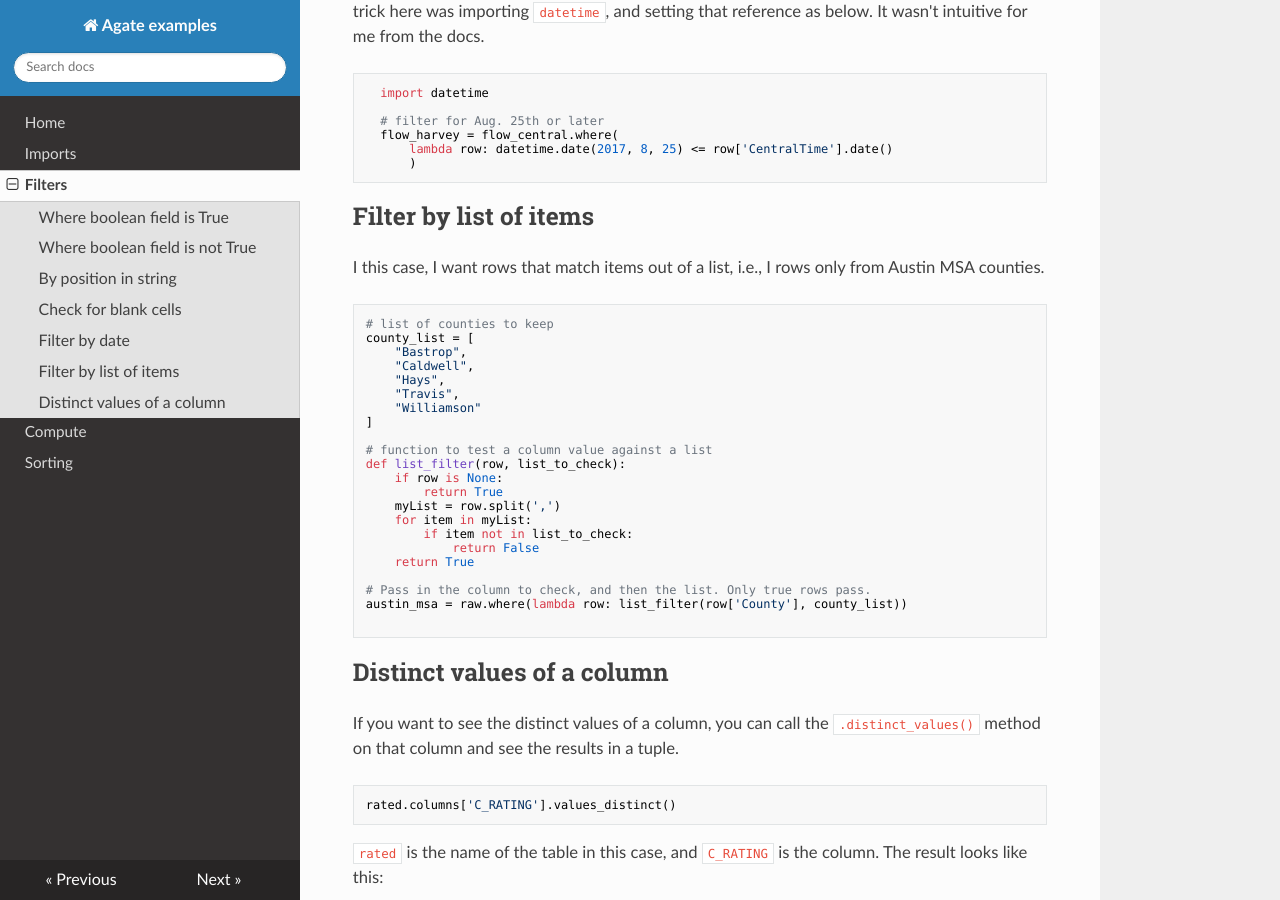
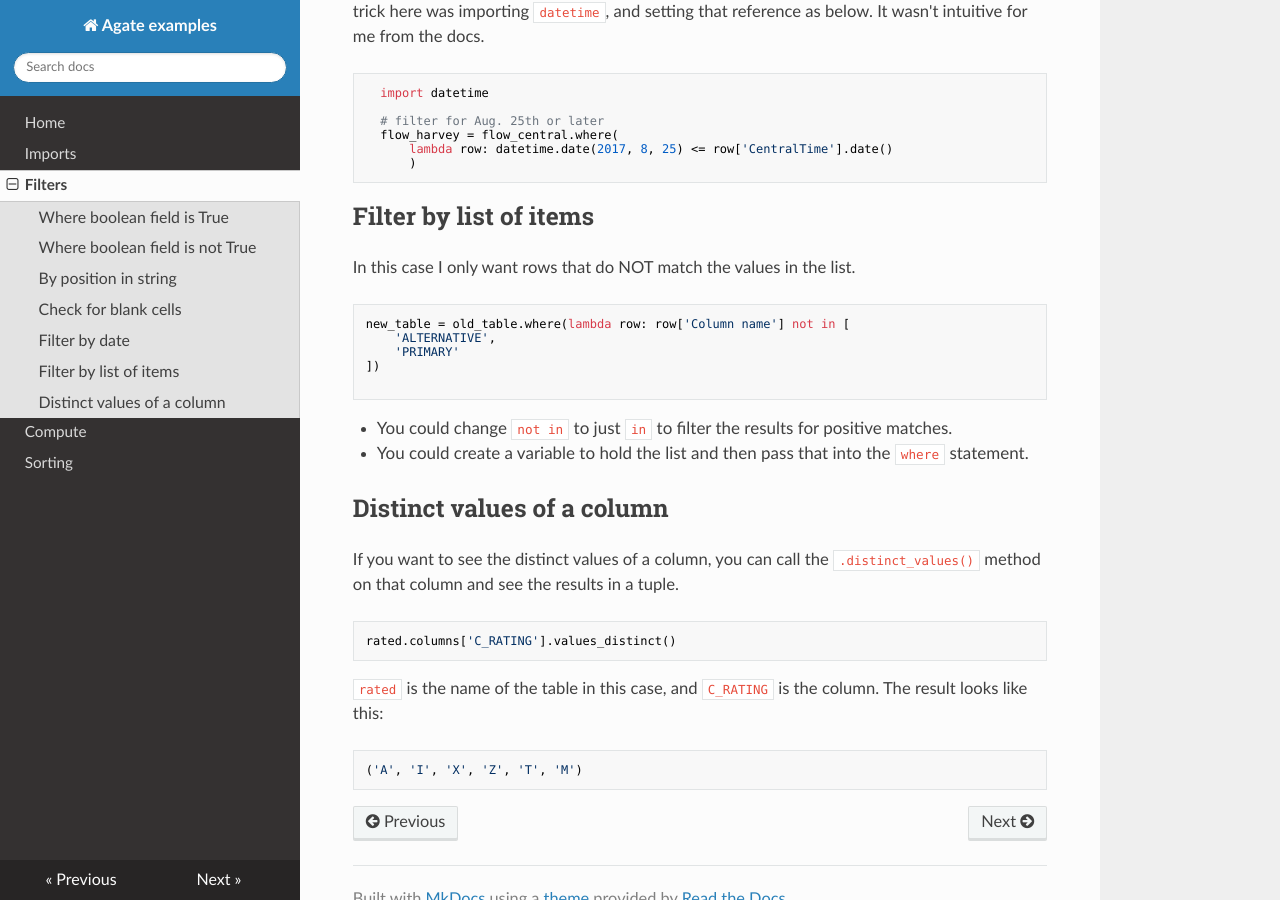
Before and after one commit to critmcdonald/agate-examples, an MkDocs documentation site: the page built from docs/filters.md, in a window 1280 px wide and 900 px high, scrolled down 1503 px. Built offline with MkDocs 1.6.1, drawn with Linux system fonts in a browser that asks for light colours; nearby versions of some CDN libraries; old or Windows-style settings are respelled for this version of MkDocs.

Commit message:
updating filter by list

````diff
--- a/docs/filters.md
+++ b/docs/filters.md
@@ -70,32 +70,18 @@ In this case, I wanted only rows where the `CentralTime` date was on or after Au
 
 ## Filter by list of items
 
-I this case, I want rows that match items out of a list, i.e., I rows only from Austin MSA counties.
+In this case I only want rows that do NOT match the values in the list.
 
 ``` python
-# list of counties to keep
-county_list = [
-    "Bastrop",
-    "Caldwell",
-    "Hays",
-    "Travis",
-    "Williamson"
-]
-
-# function to test a column value against a list
-def list_filter(row, list_to_check):
-    if row is None:
-        return True
-    myList = row.split(',')
-    for item in myList:
-        if item not in list_to_check:
-            return False
-    return True
-
-# Pass in the column to check, and then the list. Only true rows pass.
-austin_msa = raw.where(lambda row: list_filter(row['County'], county_list))
+new_table = old_table.where(lambda row: row['Column name'] not in [
+    'ALTERNATIVE',
+    'PRIMARY'
+])
 
 ```
+
+- You could change `not in` to just `in` to filter the results for positive matches.
+- You could create a variable to hold the list and then pass that into the `where` statement.
 
 ## Distinct values of a column
 
````
